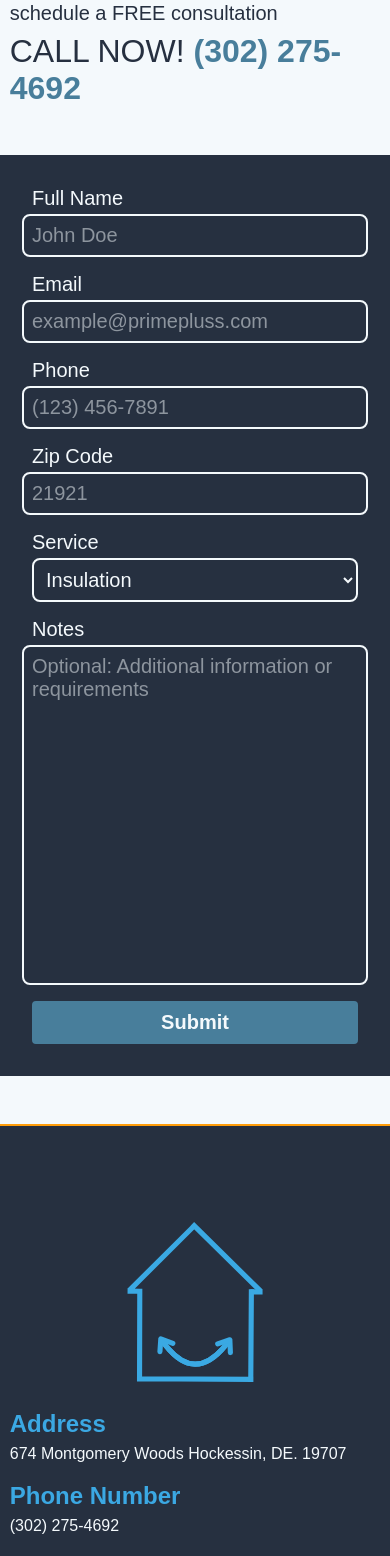
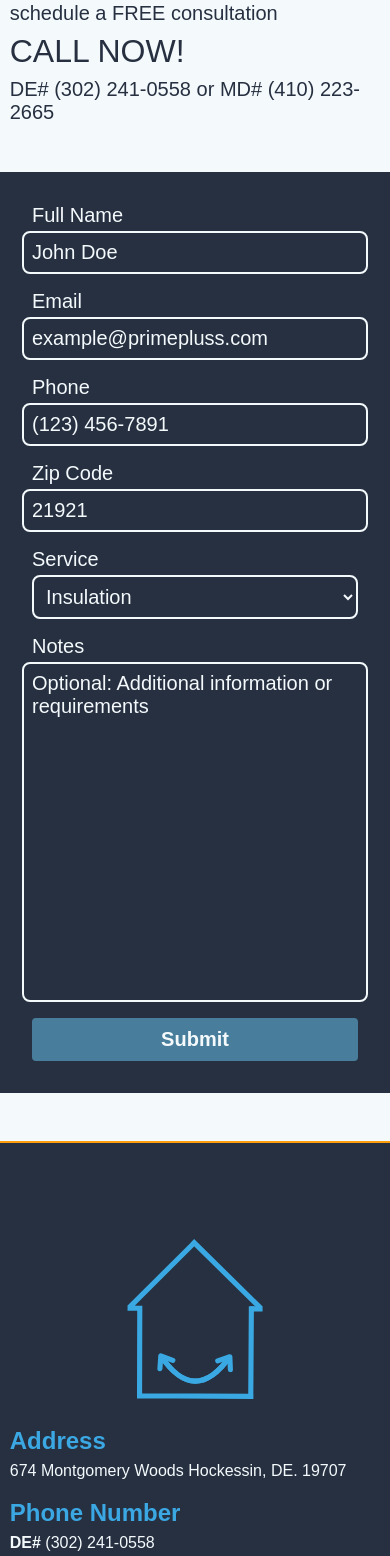
Before and after one commit to SamuelTeigland/prime-pluss, a React (Vite) app: page / in a window 390 px wide. Shown: the part 4241-5797 px from the top of the page. Built offline with nearby package versions, Linux system fonts and the light colour scheme.

Commit message:
updated phone numbers

```diff
--- a/src/components/global/contact/Contact.jsx
+++ b/src/components/global/contact/Contact.jsx
@@ -9,8 +9,11 @@ export default function Contact() {
                     Fill out the form below OR call us now to schedule a FREE consultation
                 </p>
                 <h3 className='contact__subheader'>
-                    CALL NOW! <span>(302) 275-4692</span>
+                    CALL NOW!
                 </h3>
+                <p className='contact__paragraph'>
+                    DE# (302) 241-0558 or MD# (410) 223-2665
+                </p>
             </div>
 
             {/* start of form */}
--- a/src/components/global/contact/contact.css
+++ b/src/components/global/contact/contact.css
@@ -1,6 +1,7 @@
 .contact__container {
     padding-top: 6rem;
     padding-bottom: 6rem;
+    z-index: -5;
 }
 
 .contact__header--container {
@@ -98,7 +99,6 @@
 .contact__input::placeholder, .contact__textarea::placeholder, .contact__select::placeholder {
     font-weight: 200;
     font-size: 1.25rem;
-    opacity: 0.5;
     color: var(--background);
 }
 
--- a/src/components/global/footer/Footer.jsx
+++ b/src/components/global/footer/Footer.jsx
@@ -19,7 +19,8 @@ export default function Footer() {
                         <h2>
                             Phone Number
                         </h2>
-                        <p>(302) 275-4692</p>
+                        <p><span>DE#</span> (302) 241-0558</p>
+                        <p><span>MD#</span> (410) 223-2665</p>
                     </div>
                     <div className='footer__licenses--container'>
                         <h2>
--- a/src/components/global/navbar/Navbar.jsx
+++ b/src/components/global/navbar/Navbar.jsx
@@ -38,7 +38,8 @@ export default function Navbar() {
                     </Link>
                     <div className='navbar__call--container'>
                         <h2 className='navbar__call--header'>Call now!</h2>
-                        <p className='navbar__call--paragraph'>(302) 275-4692</p>
+                        <p className='navbar__call--paragraph'>DE# (302) 241-0558</p>
+                        <p className='navbar__call--paragraph'>MD# (410) 223-2665</p>
                     </div>
                     <div className='hamburger__container' onClick={
                         () => {
@@ -73,7 +74,8 @@ export default function Navbar() {
                 </Link>
                 <div className='hamburger__call--container'>
                     <h2 className='hamburger__call--header'>Call now!</h2>
-                    <p className='hamburger__call--paragraph'>(302) 275-4692</p>
+                    <p className='hamburger__call--paragraph'>DE# (302) 241-0558</p>
+                        <p className='hamburger__call--paragraph'>MD# (410) 223-2665</p>
                 </div>
             </div>
         </div>
--- a/src/components/global/navbar/navbar.css
+++ b/src/components/global/navbar/navbar.css
@@ -65,7 +65,7 @@
 }
 
 .navbar__call--paragraph {
-    font-size: 1.25rem;
+    font-size: 1.1rem;
     font-weight: 800;
 }
 
@@ -100,7 +100,8 @@
         width: 100%;
         height: 100vh;
         padding-top: 3rem;
-        position: relative;
+        position: absolute;
+        z-index: 1;
     }
 
     .hamburger__link--container a {
@@ -157,6 +158,16 @@
         font-weight: 800;
         color: var(--background);
     }
+
+    .navbar__call--header {
+        font-size: .75rem;
+        font-weight: 200;
+    }
+
+    .navbar__call--paragraph {
+        font-size: 1rem;
+        font-weight: 800;
+    }
 }
 
 @media (max-width: 450px) {
```
Also changed, not shown: 1 other file (tests, documents, lock files or other folders).
